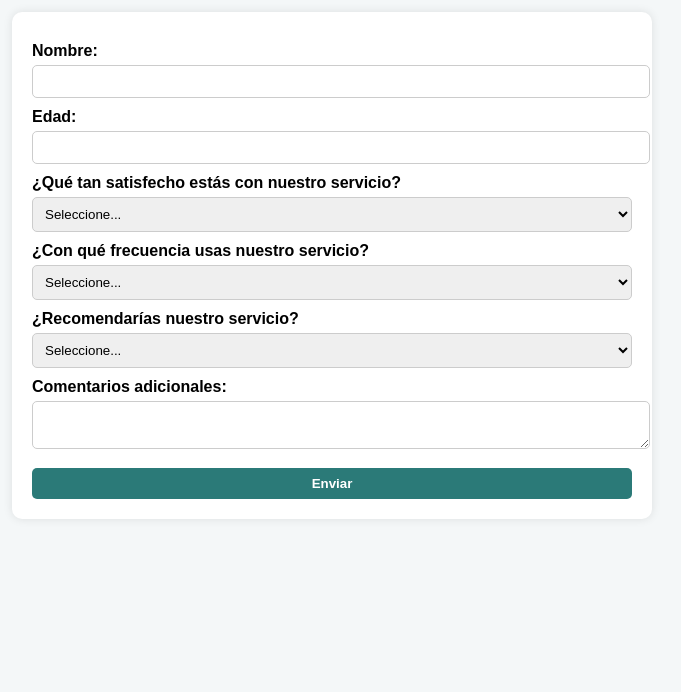
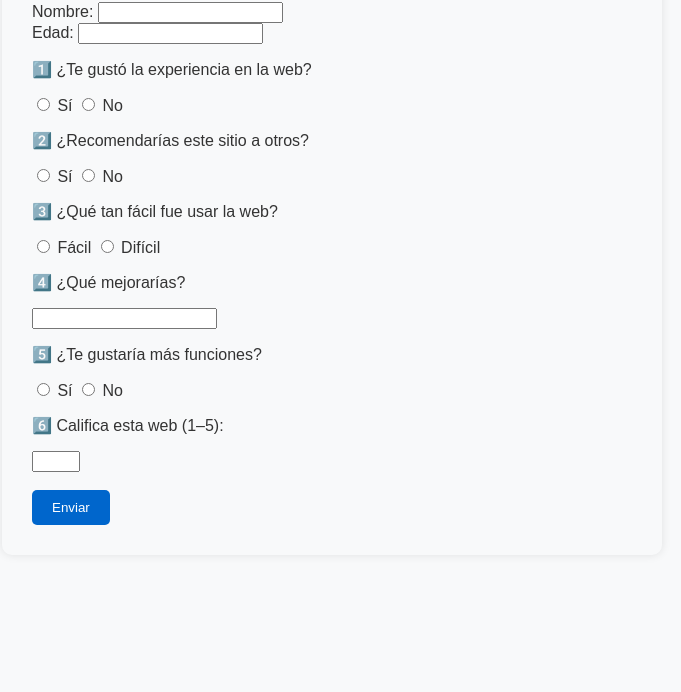
Before and after one commit to JeanAlexander/recolector-form, a website: page public/index.html in a window 1280 px wide. Shown: the part 108-800 px from the top of the page, without its empty margins (308-989 px from the left). Drawn offline with Linux system fonts and the light colour scheme.

Commit message:
Encuesta conectada a Google Sheets

```diff
--- a/public/index.html
+++ b/public/index.html
@@ -2,52 +2,43 @@
 <html lang="es">
 <head>
   <meta charset="UTF-8">
-  <title>Encuesta de Satisfacción</title>
+  <title>Encuesta de Opinión</title>
   <link rel="stylesheet" href="style.css">
 </head>
 <body>
-  <h1>Encuesta de Satisfacción</h1>
-
-  <form id="form-encuesta">
+  <h1>Encuesta de Opinión</h1>
+  <form id="formEncuesta">
     <label>Nombre:</label>
-    <input type="text" name="nombre" required>
+    <input type="text" id="nombre" required><br>
 
     <label>Edad:</label>
-    <input type="number" name="edad" required>
+    <input type="number" id="edad" required><br>
 
-    <label>¿Qué tan satisfecho estás con nuestro servicio?</label>
-    <select name="satisfaccion" required>
-      <option value="">Seleccione...</option>
-      <option>Muy satisfecho</option>
-      <option>Satisfecho</option>
-      <option>Neutral</option>
-      <option>Insatisfecho</option>
-      <option>Muy insatisfecho</option>
-    </select>
+    <p>1️⃣ ¿Te gustó la experiencia en la web?</p>
+    <input type="radio" name="pregunta1" value="Sí"> Sí
+    <input type="radio" name="pregunta1" value="No"> No
 
-    <label>¿Con qué frecuencia usas nuestro servicio?</label>
-    <select name="frecuencia" required>
-      <option value="">Seleccione...</option>
-      <option>Diariamente</option>
-      <option>Semanalmente</option>
-      <option>Mensualmente</option>
-      <option>Rara vez</option>
-    </select>
+    <p>2️⃣ ¿Recomendarías este sitio a otros?</p>
+    <input type="radio" name="pregunta2" value="Sí"> Sí
+    <input type="radio" name="pregunta2" value="No"> No
 
-    <label>¿Recomendarías nuestro servicio?</label>
-    <select name="recomendacion" required>
-      <option value="">Seleccione...</option>
-      <option>Sí</option>
-      <option>No</option>
-    </select>
+    <p>3️⃣ ¿Qué tan fácil fue usar la web?</p>
+    <input type="radio" name="pregunta3" value="Fácil"> Fácil
+    <input type="radio" name="pregunta3" value="Difícil"> Difícil
 
-    <label>Comentarios adicionales:</label>
-    <textarea name="comentarios"></textarea>
+    <p>4️⃣ ¿Qué mejorarías?</p>
+    <input type="text" id="pregunta4">
 
+    <p>5️⃣ ¿Te gustaría más funciones?</p>
+    <input type="radio" name="pregunta5" value="Sí"> Sí
+    <input type="radio" name="pregunta5" value="No"> No
+
+    <p>6️⃣ Califica esta web (1–5):</p>
+    <input type="number" id="pregunta6" min="1" max="5">
+
+    <br><br>
     <button type="submit">Enviar</button>
   </form>
-
-  <p id="mensaje"></p>
 
   <script src="script.js"></script>
 </body>
--- a/public/script.js
+++ b/public/script.js
@@ -1,19 +1,33 @@
-document.getElementById("form-encuesta").addEventListener("submit", async (e) => {
+const url = "https://script.google.com/macros/s/AKfycbz_PFtlBxVwqMFdFEbkTfxV8pWVcSyA3LQ3aWVdMQKhuvMkBTYm3The2TeHPFjGXP5nkg/exec";
+
+document.getElementById("formEncuesta").addEventListener("submit", async (e) => {
   e.preventDefault();
 
-  const formData = Object.fromEntries(new FormData(e.target));
+  const datos = {
+    nombre: document.getElementById("nombre").value,
+    edad: document.getElementById("edad").value,
+    pregunta1: document.querySelector('input[name="pregunta1"]:checked')?.value || "",
+    pregunta2: document.querySelector('input[name="pregunta2"]:checked')?.value || "",
+    pregunta3: document.querySelector('input[name="pregunta3"]:checked')?.value || "",
+    pregunta4: document.getElementById("pregunta4").value,
+    pregunta5: document.querySelector('input[name="pregunta5"]:checked')?.value || "",
+    pregunta6: document.getElementById("pregunta6").value
+  };
 
-  const respuesta = await fetch("/enviar", {
-    method: "POST",
-    headers: { "Content-Type": "application/json" },
-    body: JSON.stringify(formData)
-  });
+  try {
+    const res = await fetch(url, {
+      method: "POST",
+      body: JSON.stringify(datos)
+    });
 
-  const mensaje = document.getElementById("mensaje");
-  if (respuesta.ok) {
-    mensaje.textContent = "✅ ¡Encuesta enviada correctamente!";
-    e.target.reset();
-  } else {
-    mensaje.textContent = "❌ Error al enviar los datos. Intenta nuevamente.";
+    if (res.ok) {
+      alert("✅ Respuestas enviadas correctamente");
+      e.target.reset();
+    } else {
+      alert("❌ Error al enviar los datos. Intenta nuevamente.");
+    }
+  } catch (error) {
+    alert("⚠️ Error de conexión con el servidor.");
+    console.error(error);
   }
 });
--- a/public/style.css
+++ b/public/style.css
@@ -1,53 +1,28 @@
 body {
   font-family: Arial, sans-serif;
-  background: #f4f7f8;
-  margin: 0;
-  padding: 40px;
+  background: #f8f9fa;
+  color: #333;
+  padding: 30px;
+  max-width: 600px;
+  margin: auto;
+  border-radius: 10px;
+  box-shadow: 0 0 10px rgba(0,0,0,0.1);
 }
 
 h1 {
   text-align: center;
-  color: #333;
-}
-
-form {
-  background: white;
-  max-width: 600px;
-  margin: auto;
-  padding: 20px;
-  border-radius: 10px;
-  box-shadow: 0 0 10px rgba(0,0,0,0.1);
-}
-
-label {
-  display: block;
-  margin-top: 10px;
-  font-weight: bold;
-}
-
-input, select, textarea, button {
-  width: 100%;
-  padding: 8px;
-  margin-top: 5px;
-  border-radius: 5px;
-  border: 1px solid #ccc;
+  color: #0066cc;
 }
 
 button {
-  background: #2b7a78;
+  background: #0066cc;
   color: white;
-  font-weight: bold;
   border: none;
-  margin-top: 15px;
+  padding: 10px 20px;
+  border-radius: 5px;
   cursor: pointer;
 }
 
 button:hover {
-  background: #3aafa9;
+  background: #004c99;
 }
-
-#mensaje {
-  text-align: center;
-  margin-top: 15px;
-  color: green;
-}
```
Also changed, not shown: package.json (+5 -10 lines), server.js (+5 -32 lines).
